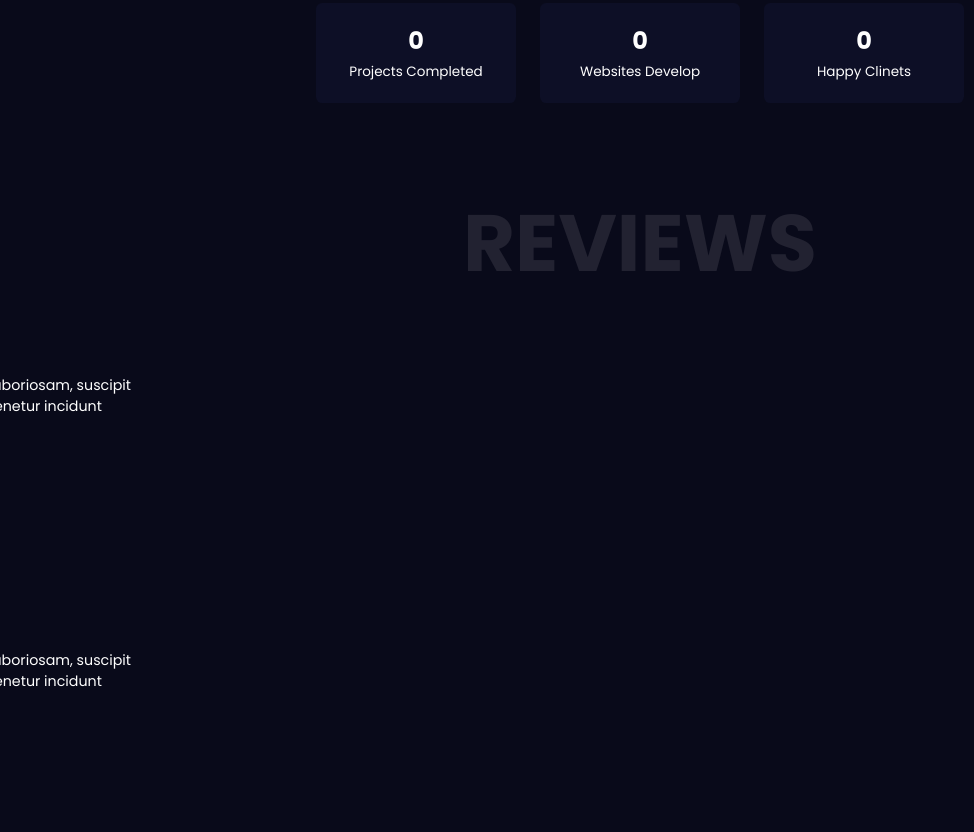
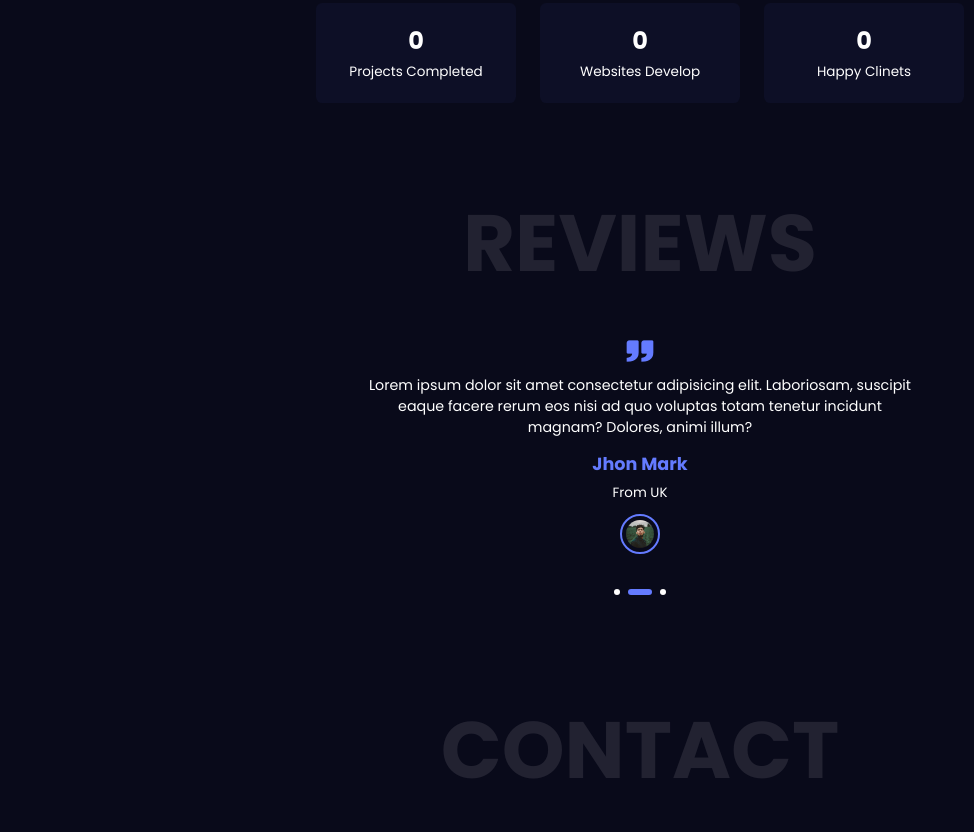
Before and after one commit to suraj18-das/Portfolio, a plain HTML site: page index.html in a window 1280 px wide. Shown: the part 2612-3444 px from the top of the page, without its empty margins (0-974 px from the left). Drawn offline with nearby package versions, Linux system fonts and the light colour scheme.

Commit message:
Update index.html
image slider added for review section

```diff
--- a/index.html
+++ b/index.html
@@ -8,7 +8,7 @@
     <!-- Link to CSS -->
     <link rel="stylesheet" href="./css/style.css">
     <!-- Link to swiper css -->
-    <!-- <link rel="stylesheet" href="css/swiper-bundle.min.css"> -->
+    <link rel="stylesheet" href="css/swiper-bundle.min.css">
     <!-- Link to Boxicons -->
     <link href='https://unpkg.com/boxicons@2.1.4/css/boxicons.min.css' rel='stylesheet'>
 </head>
```
